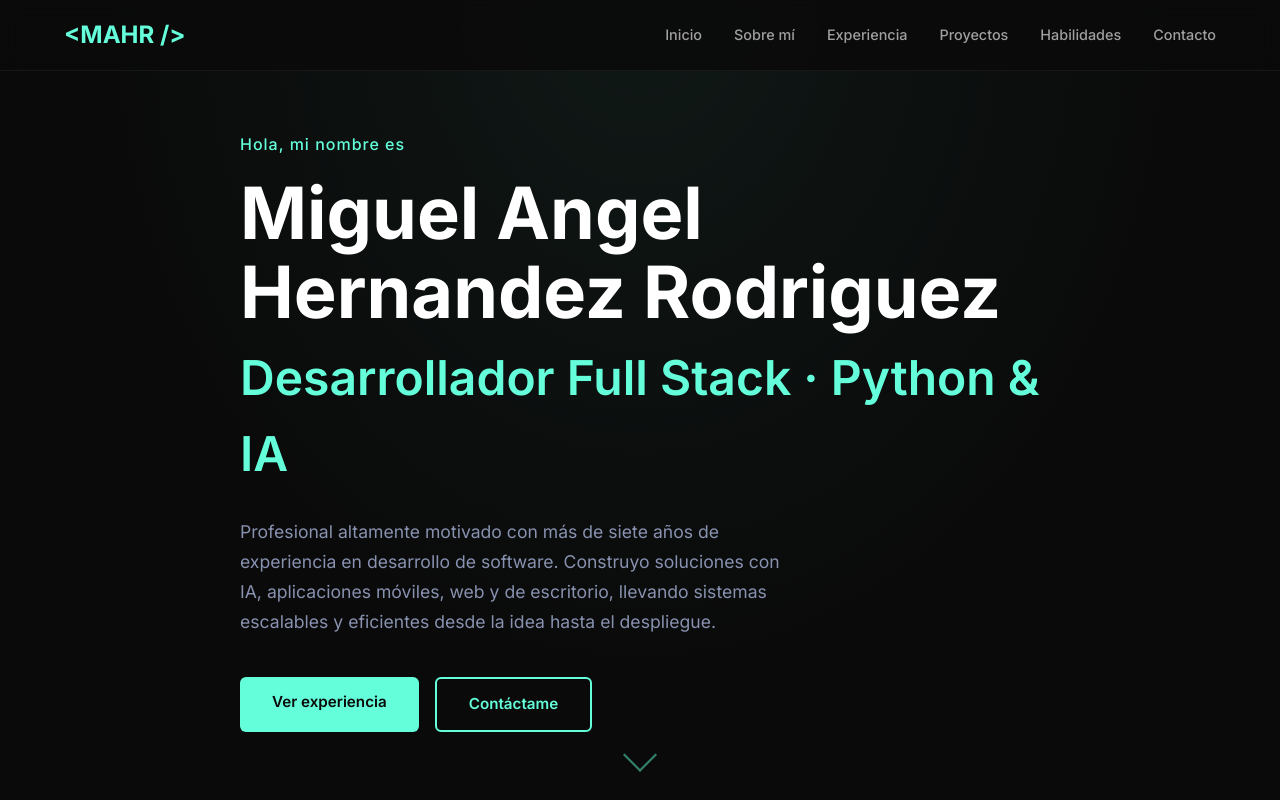
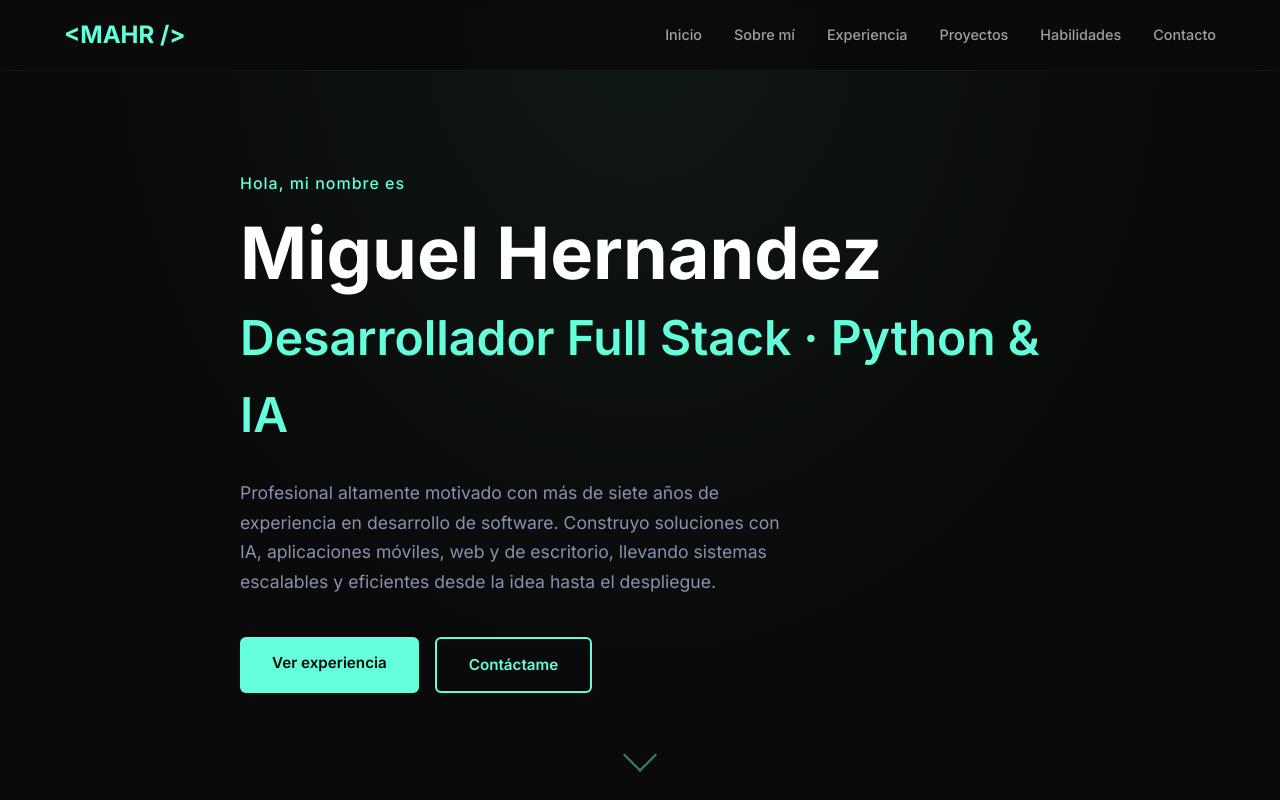
Before and after one commit to mahr-dev/portfolio, a React (Create React App) app: page / in a window 1280 px wide. Shown: the top 800 px of the page. Built offline with nearby package versions, Linux system fonts and the light colour scheme; no server answers.

Commit message:
Update Hero.jsx

```diff
--- a/src/components/Hero/Hero.jsx
+++ b/src/components/Hero/Hero.jsx
@@ -5,7 +5,7 @@
     <section id="hero" className={styles.hero}>
       <div className={styles.content}>
         <p className={styles.greeting}>Hola, mi nombre es</p>
-        <h1 className={styles.name}>Miguel Angel Hernandez Rodriguez</h1>
+        <h1 className={styles.name}>Miguel Hernandez</h1>
         <h2 className={styles.title}>Desarrollador Full Stack · Python &amp; IA</h2>
         <p className={styles.description}>
           Profesional altamente motivado con más de siete años de experiencia en
```
